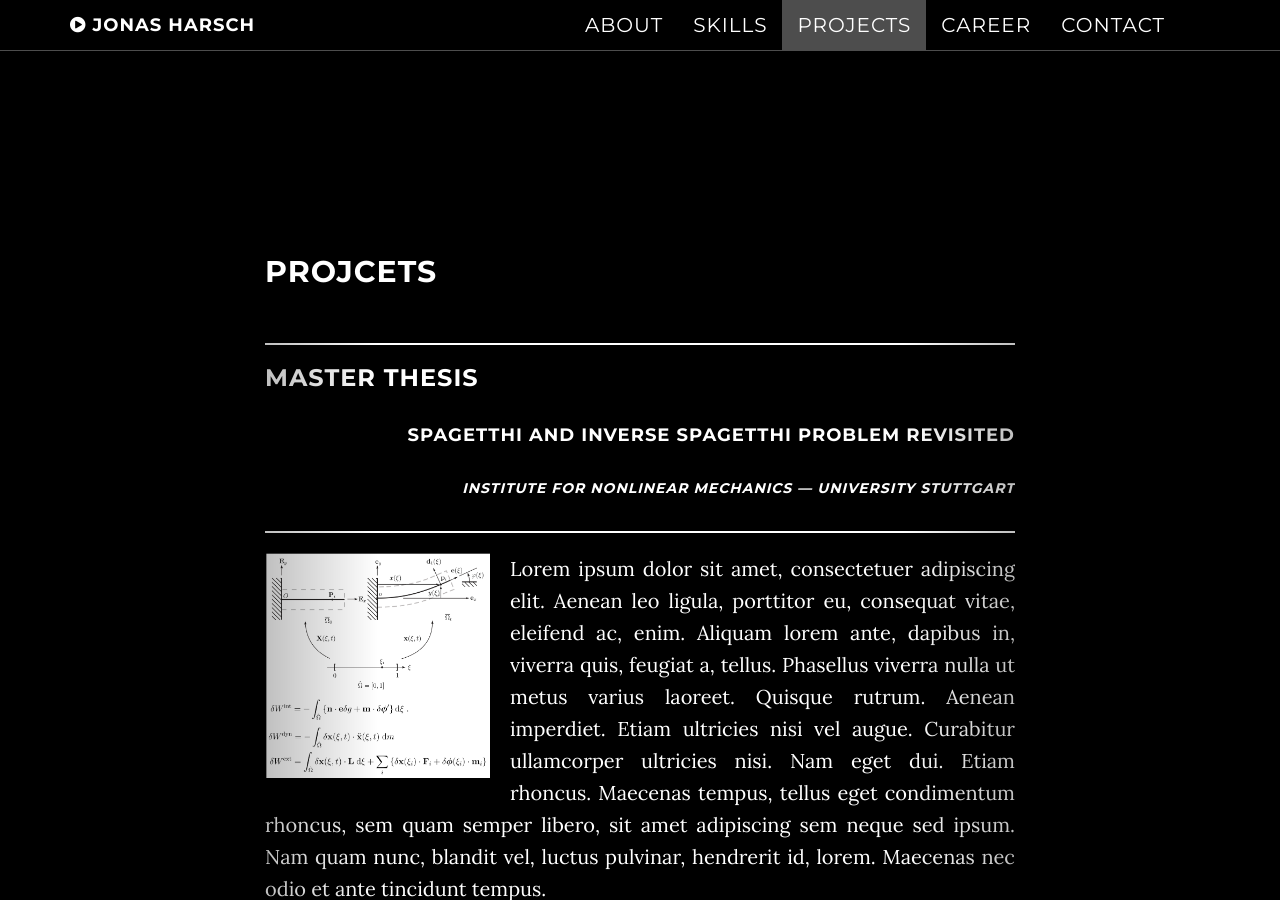
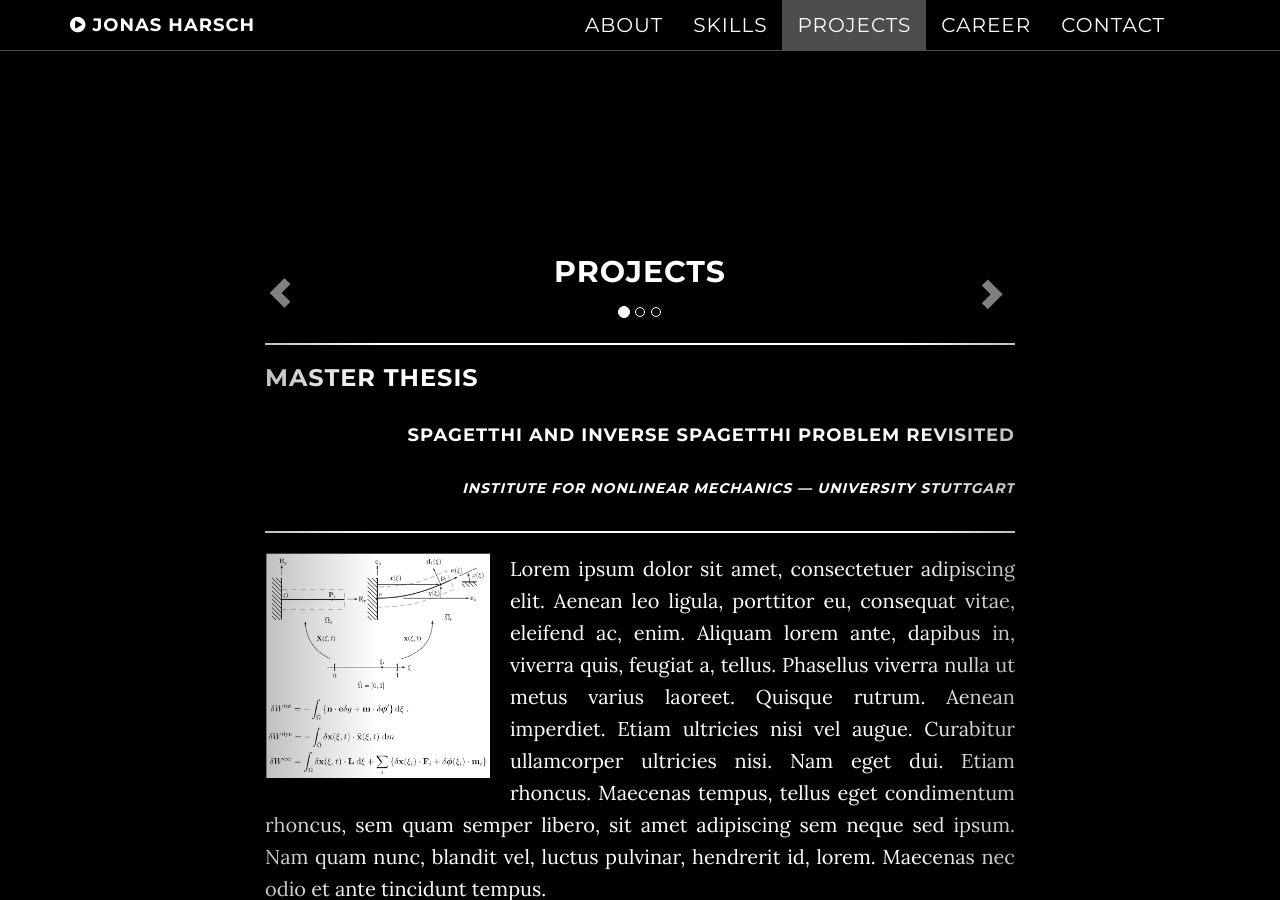
Before and after one commit to JonasBreuling/JonasHarsch.github.io, a Jekyll site: the page built from index.html, in a window 1280 px wide and 900 px high, scrolled down 2423 px. Built offline with Jekyll 4.4.1, drawn with Linux system fonts in a browser that asks for light colours.

```diff
--- a/_layouts/default.html
+++ b/_layouts/default.html
@@ -26,8 +26,7 @@
       </section>
     {% elsif page.section-type == "projects" %}
     <!-- {{ page.title }} Section -->
-    <!-- <section id="{{ page.title }}" class="container content-section text-center"> -->
-    <section id="{{ page.title }}" class="container content-section text-left">
+    <section id="{{ page.title }}" class="container content-section text-center">
       <div class="row">
         <div class="col-lg-8 col-lg-offset-2">
           {{ page.content | markdownify }}
@@ -36,12 +35,18 @@
           <div id="myCarousel" class="carousel slide" data-ride="carousel" data-interval="false">
             <!-- Indicators -->
             <ol class="carousel-indicators">
+                <!-- <li data-target="#myCarousel" data-slide-to="0" class="active"></li>
+                <li data-target="#myCarousel" data-slide-to="1"></li>
+                <li data-target="#myCarousel" data-slide-to="2"></li> -->
               {% for project in page.my-projcets %}
+              <!-- {% assign loopindex = forloop.index %} -->
               {% assign loopindex = forloop.index %}
-                {% if loopindex == 1 %}
+              <!-- {% assign loopindexNull = forloop.index0 %} -->
+              {% assign offset = forloop.index0 %}
+                {% if loopindexNull == 0 %}
                   <li data-target="#myCarousel" data-slide-to="0" class="active"></li>
                 {% else %}
-                  <li data-target="#myCarousel" data-slide-to="loopindex"></li>
+                  <li data-target="#myCarousel" data-slide-to="{{ offset }}"></li>
                 {% endif %}
               {% endfor %}
             </ol>
@@ -55,7 +60,9 @@
                   <div class="item">
                     <div class="project-wrapper">
                       <hr>
-                      <h3>{{ project.project-name }}</h3>
+                      <div class="text-left">
+                        <h3>{{ project.project-name }}</h3>
+                      </div>
                       <div class="text-right">
                         <h4>{{ project.title }}</h4>
                         <h5><em>{{ project.institute }} &#x2014 {{ project.place }}</em></h5>
@@ -73,7 +80,9 @@
                   <div class="item active">
                     <div class="project-wrapper">
                       <hr>
-                      <h3>{{ project.project-name }}</h3>
+                      <div class="text-left">
+                        <h3>{{ project.project-name }}</h3>
+                      </div>
                       <div class="text-right">
                         <h4>{{ project.title }}</h4>
                         <h5><em>{{ project.institute }} &#x2014 {{ project.place }}</em></h5>
@@ -94,10 +103,12 @@
             <!-- Left and right controls -->
             <a class="left carousel-control" href="#myCarousel" data-slide="prev">
               <span class="glyphicon glyphicon-chevron-left"></span>
+              <!-- <span class="glyphicon glyphicon-circle-arrow-left"></span> -->
               <span class="sr-only">Previous</span>
             </a>
             <a class="right carousel-control" href="#myCarousel" data-slide="next">
               <span class="glyphicon glyphicon-chevron-right"></span>
+              <!-- <span class="glyphicon glyphicon-circle-arrow-right"></span> -->
               <span class="sr-only">Next</span>
             </a>
           </div>
--- a/c-projcets.html
+++ b/c-projects.html
@@ -24,4 +24,4 @@
     abstract: Thema der Arbeit ist die numerische Untersuchung der turbulenten Strömung über eine zurückspringende Stufe (engl. backward facing step) und der anschließende Vergleich mit experimentellen Untersuchungen sowie einer direkten numerischen Simulation (DNS). Anhand diesem geometrisch einfachen Beispiel werden verschiedene Turbulenzmodelle validiert.
     image: "img/projects/bachelor-project.png"
 ---
-## Projcets
+## Projects
--- a/css/projects.css
+++ b/css/projects.css
@@ -79,15 +79,46 @@
 }
 
 .carousel-control .glyphicon-chevron-right, .carousel-control .icon-next {
-    right: 0;
-    top: 100%;
+    right: 25px;
+    top: -30px;
+    /* font-size: 40px; */
+    /* top: 100%; */
 }
 
 .carousel-control .glyphicon-chevron-left, .carousel-control .icon-prev {
-    left: 0;
-    top: 100%;
+    left: 15px;
+    top: -30px;
+    /* font-size: 40px; */
+    /* top: 100%; */
 }
 
 .carousel-indicators {
-    top: 100%;
+    top: -20px;
+    /* margin-bottom: 50px;
+    margin-top: -5px; */
 }
+
+/* .carousel-inner {
+    padding-left: 30px;
+    padding-right: 30px;
+} */
+
+.carousel {
+    padding-left: -100px;
+    padding-right: -100px;
+}
+
+.carousel-control .glyphicon-circle-arrow-right {
+    /* color: white; */
+    /* right: -100px; */
+    top: -30px;
+    font-size: 40px;
+}
+
+.carousel-control .glyphicon-circle-arrow-left {
+    /* color: white; */
+    /* left: -100px; */
+    top: -30px;
+    /* left: -10px; */
+    font-size: 40px;
+}
```
